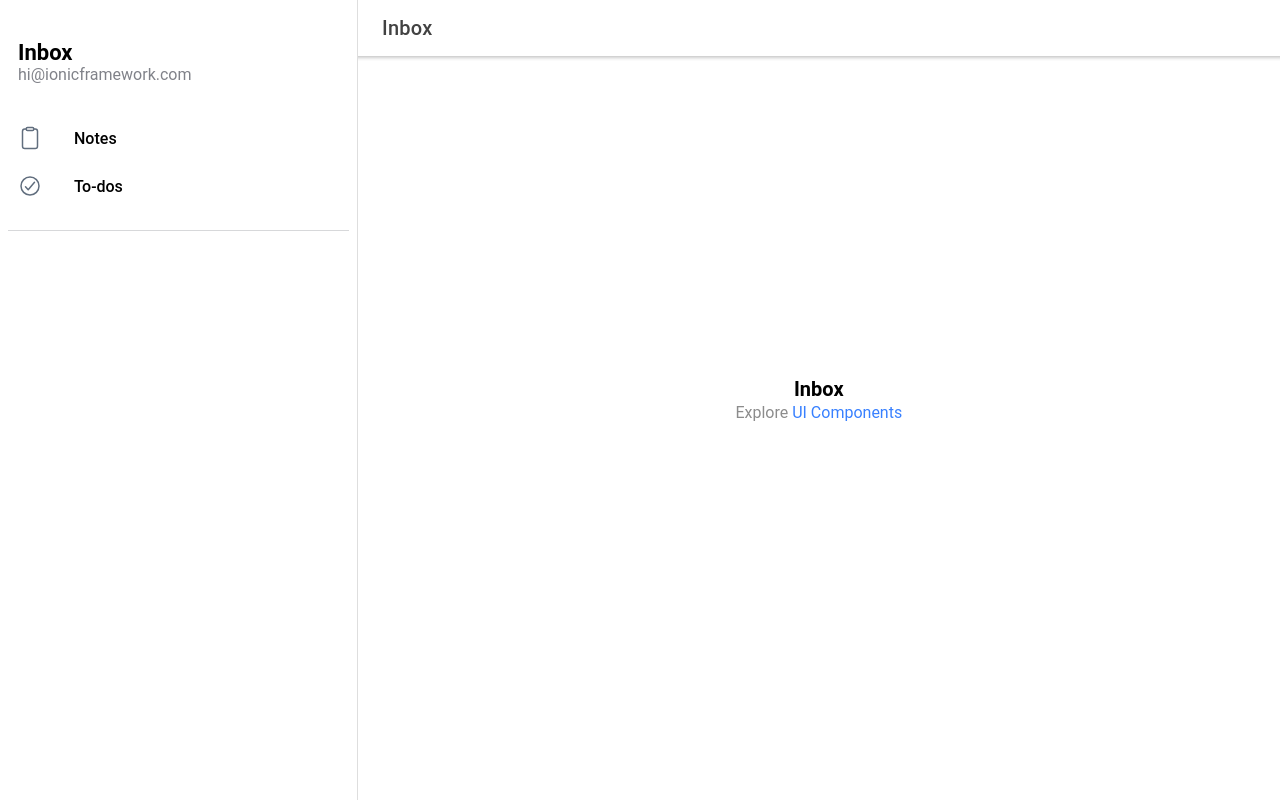
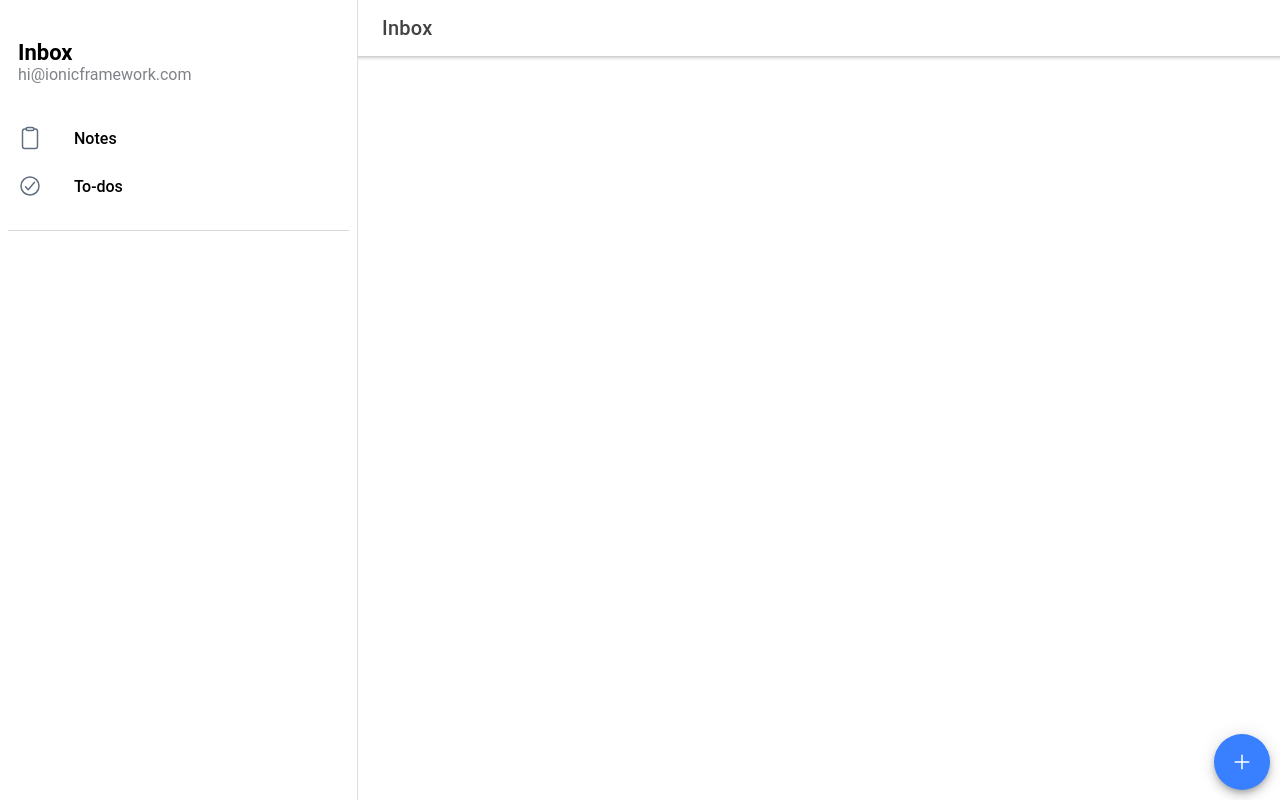
Before and after one commit to Athroscf/101-todo-app, a React (Create React App) app: page /page/Inbox in a window 1280 px wide. Built offline with nearby package versions, Linux system fonts and the light colour scheme.

Commit message:
Added Notes and Todos components. Conditional rendering added in Page component for Notes and Todos.

```diff
--- a/src/components/ExploreContainer.tsx
+++ /dev/null
@@ -1,16 +0,0 @@
-import './ExploreContainer.css';
-
-interface ContainerProps {
-  name: string;
-}
-
-const ExploreContainer: React.FC<ContainerProps> = ({ name }) => {
-  return (
-    <div className="container">
-      <strong>{name}</strong>
-      <p>Explore <a target="_blank" rel="noopener noreferrer" href="https://ionicframework.com/docs/components">UI Components</a></p>
-    </div>
-  );
-};
-
-export default ExploreContainer;
--- /dev/null
+++ b/src/components/Notes.tsx
@@ -0,0 +1,16 @@
+import { IonHeader, IonList, IonModal, IonTitle, IonToolbar } from '@ionic/react';
+import './Notes.css';
+
+interface ContainerProps {
+  name: string;
+}
+
+const ExploreContainer: React.FC<ContainerProps> = ({ name }) => {
+  return (
+    <IonList>
+
+    </IonList>
+  );
+};
+
+export default ExploreContainer;
--- /dev/null
+++ b/src/components/Todos.tsx
@@ -0,0 +1,11 @@
+import { IonList } from "@ionic/react";
+
+const Todos: React.FC = () => {
+  return (
+    <IonList>
+
+    </IonList>
+  )
+};
+
+export default Todos;
--- a/src/pages/Page.tsx
+++ b/src/pages/Page.tsx
@@ -1,10 +1,24 @@
-import { IonButtons, IonContent, IonHeader, IonMenuButton, IonPage, IonTitle, IonToolbar } from '@ionic/react';
+import {
+  IonButtons,
+  IonContent,
+  IonFab,
+  IonFabButton,
+  IonHeader,
+  IonIcon,
+  IonMenuButton,
+  IonPage,
+  IonTitle,
+  IonToolbar
+} from '@ionic/react';
+import { add } from 'ionicons/icons';
+import { useState } from 'react';
 import { useParams } from 'react-router';
-import ExploreContainer from '../components/ExploreContainer';
+
+import Notes from '../components/Notes';
+import Todos from '../components/Todos';
 import './Page.css';
 
 const Page: React.FC = () => {
-
   const { name } = useParams<{ name: string; }>();
 
   return (
@@ -24,8 +38,15 @@ const Page: React.FC = () => {
             <IonTitle size="large">{name}</IonTitle>
           </IonToolbar>
         </IonHeader>
-        <ExploreContainer name={name} />
+        { name === "notes" && <Notes name={name} /> }
+        { name === "todos" && <Notes name={name} /> }
       </IonContent>
+
+      <IonFab horizontal='end' vertical='bottom'>
+        <IonFabButton>
+          <IonIcon icon={add}/>
+        </IonFabButton>
+      </IonFab>
     </IonPage>
   );
 };
```
Also changed, not shown: src/components/Notes.css (renamed from src/components/ExploreContainer.css), src/components/Todos.css (added).
